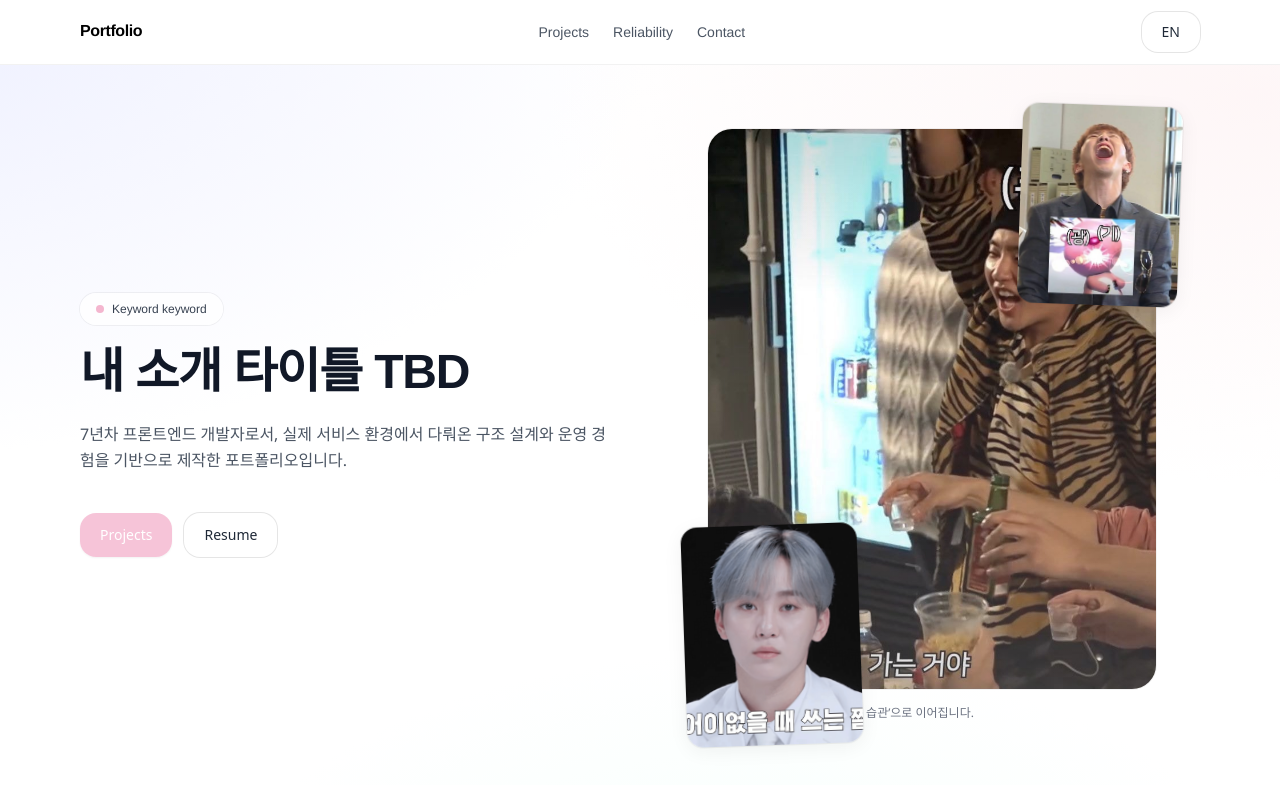
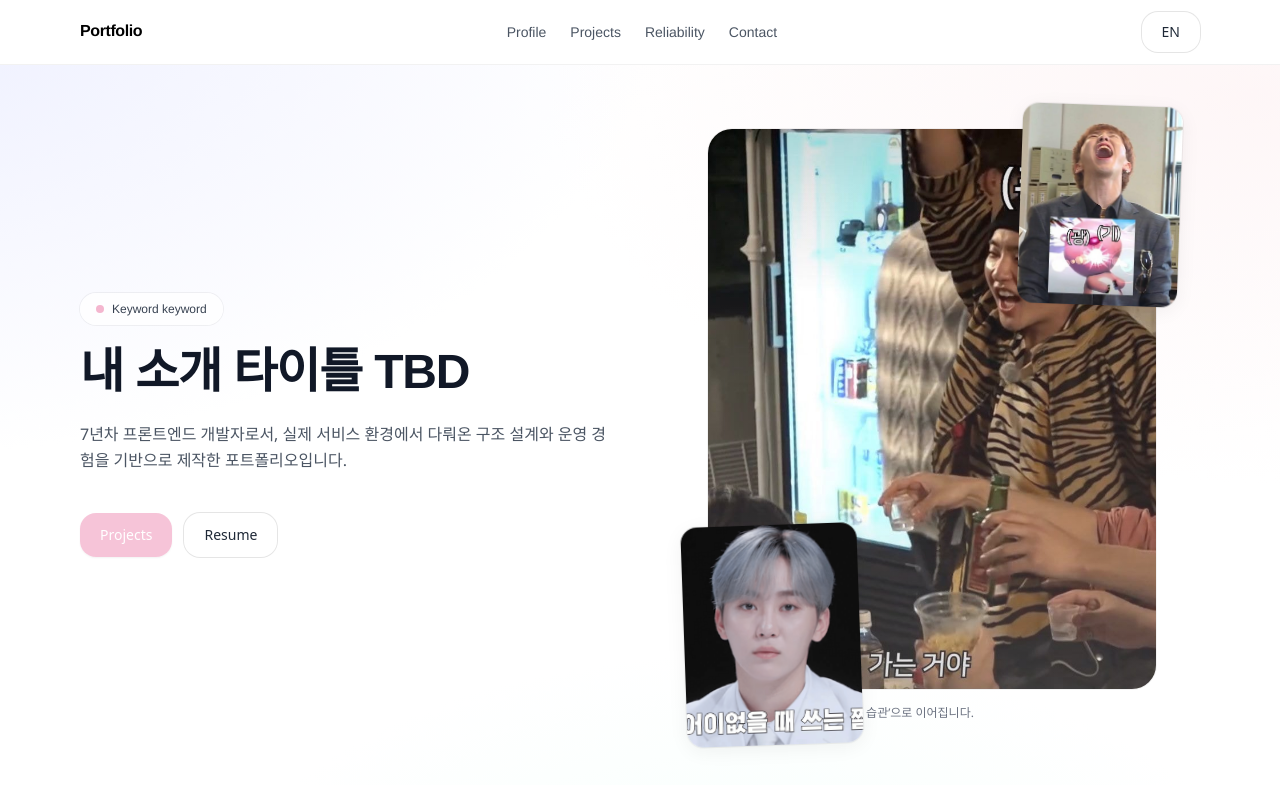
Before and after one commit to yyyys2/portfolio, a React (Vite) app: page / in a window 1280 px wide. Shown: the top 800 px of the page. Built offline with nearby package versions, Linux system fonts and the light colour scheme; a web font is replaced by a local one.

Commit message:
feat: update header navigation

```diff
--- a/src/components/ui/Header.tsx
+++ b/src/components/ui/Header.tsx
@@ -1,8 +1,29 @@
+import { useEffect, useState } from "react"
+import clsx from "clsx"
 import Button from "@/components/ui/Button"
 import { useI18n } from "@/hooks/useI18n.ts"
 
 export default function Header() {
   const { lang, setLang, t } = useI18n()
+  const [currentHash, setCurrentHash] = useState(window.location.hash)
+
+  useEffect(() => {
+    const onHashChange = () => setCurrentHash(window.location.hash)
+    window.addEventListener("hashchange", onHashChange)
+    return () => window.removeEventListener("hashchange", onHashChange)
+  }, [])
+
+  const navItems = [
+    { key: "profile", href: "#/profile", label: t("nav.profile") },
+    { key: "projects", href: "#projects", label: t("nav.projects") },
+    { key: "reliability", href: "#reliability", label: t("nav.reliability") },
+    { key: "contact", href: "#contact", label: t("nav.contact") },
+  ] as const
+
+  const isActive = (href: string) => {
+    if (href === "#/profile") return currentHash.startsWith("#/profile")
+    return currentHash === href
+  }
 
   return (
     <header className="sticky top-0 z-40 border-b border-black/5 bg-white/70 backdrop-blur">
@@ -12,15 +33,18 @@ export default function Header() {
         </a>
 
         <nav className="hidden items-center gap-6 font-display text-sm text-gray-600 sm:flex">
-          <a className="hover:text-gray-900" href="#projects">
-            {t("nav.projects")}
-          </a>
-          <a className="hover:text-gray-900" href="#reliability">
-            {t("nav.reliability")}
-          </a>
-          <a className="hover:text-gray-900" href="#contact">
-            {t("nav.contact")}
-          </a>
+          {navItems.map((item) => (
+            <a
+              key={item.key}
+              className={clsx(
+                "transition-colors hover:text-primary",
+                isActive(item.href) && "text-primary-strong"
+              )}
+              href={item.href}
+            >
+              {item.label}
+            </a>
+          ))}
         </nav>
 
         <div className="flex items-center gap-2">
```
